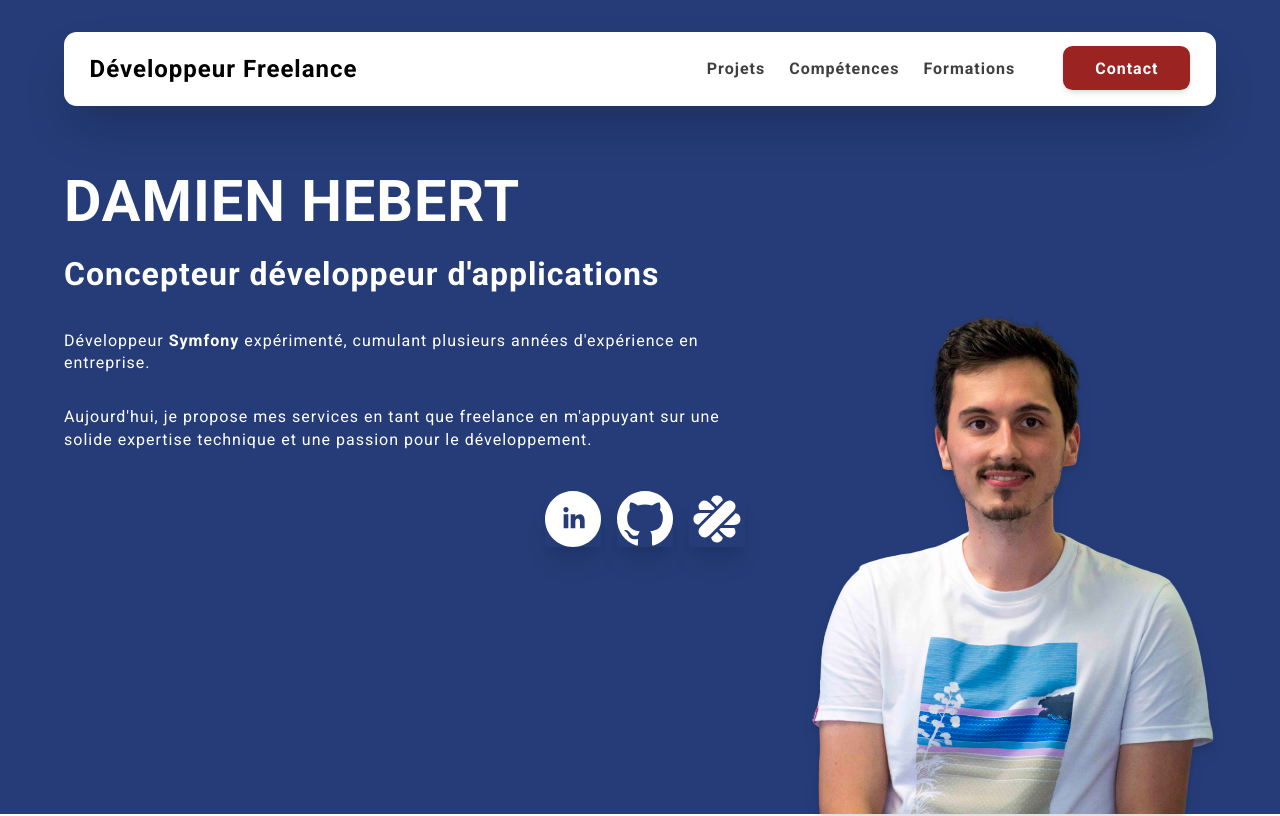
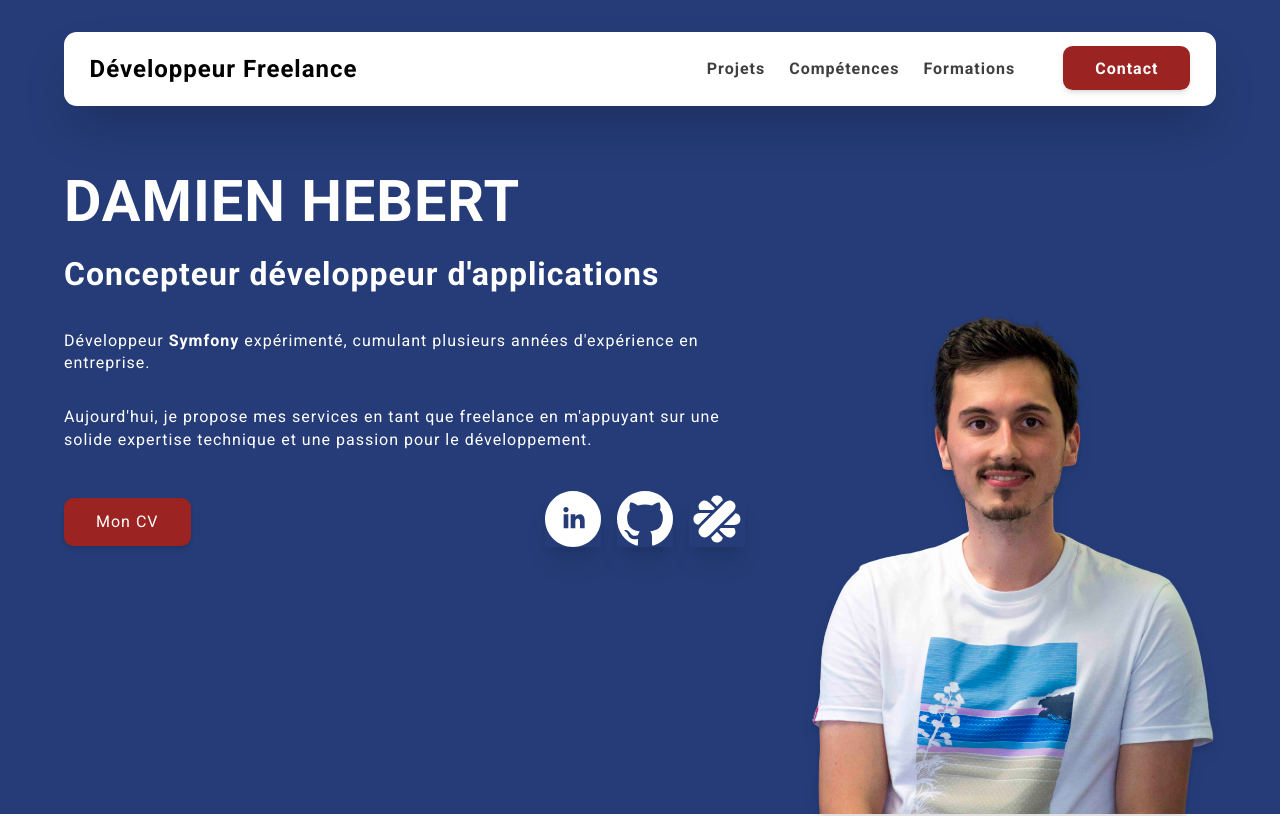
Before and after one commit to Doskyft/damien-hebert, a website built with webpack: page public/index.html in a window 1280 px wide. Shown: the top 816 px of the page. Built offline with nearby package versions, Linux system fonts and the light colour scheme; files whose address does not match are found by name.

Commit message:
feat: add "Mon CV"

```diff
--- a/public/index.html
+++ b/public/index.html
@@ -50,6 +50,9 @@
                 technique et une passion pour le développement.
             </p>
 
+            <div class="d-flex justify-content-space-between align-items-center">
+                <a class="btn" href="/dist/mon-cv.pdf" target="_blank">Mon CV</a>
+
                 <div id="social-media">
                     <a href="https://www.linkedin.com/in/damien-hebert" rel="nofollow">
                         <img alt="Logo Linkedin" src="/dist/images/social-network/linkedin.svg">
@@ -62,6 +65,7 @@
                     <a href="https://www.malt.fr/profile/damienhebert1" rel="nofollow">
                         <img alt="Logo Malt" src="/dist/images/social-network/malt.svg">
                     </a>
+                </div>
             </div>
         </article>
 
```
Lines whose indentation alone changed are shown as unchanged.
